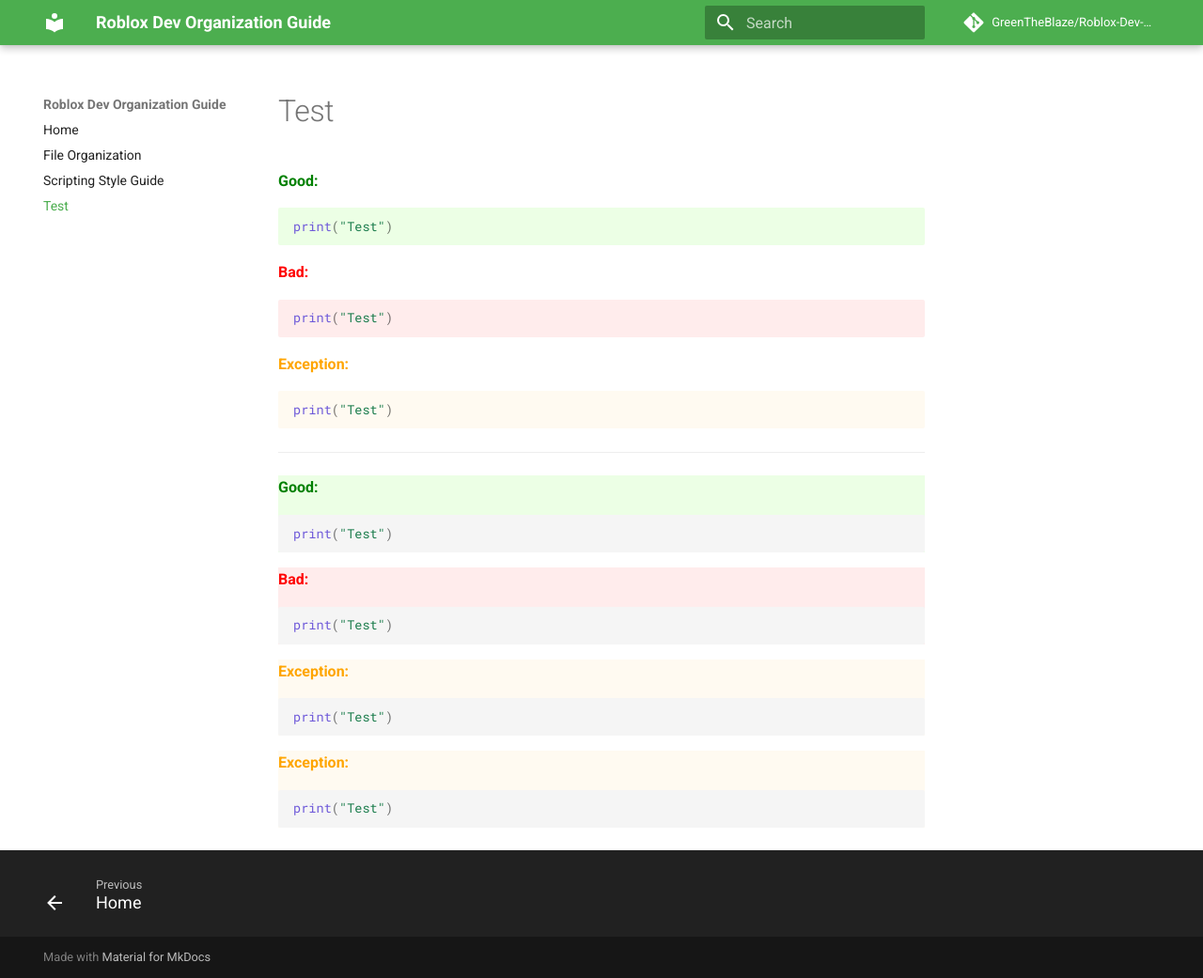
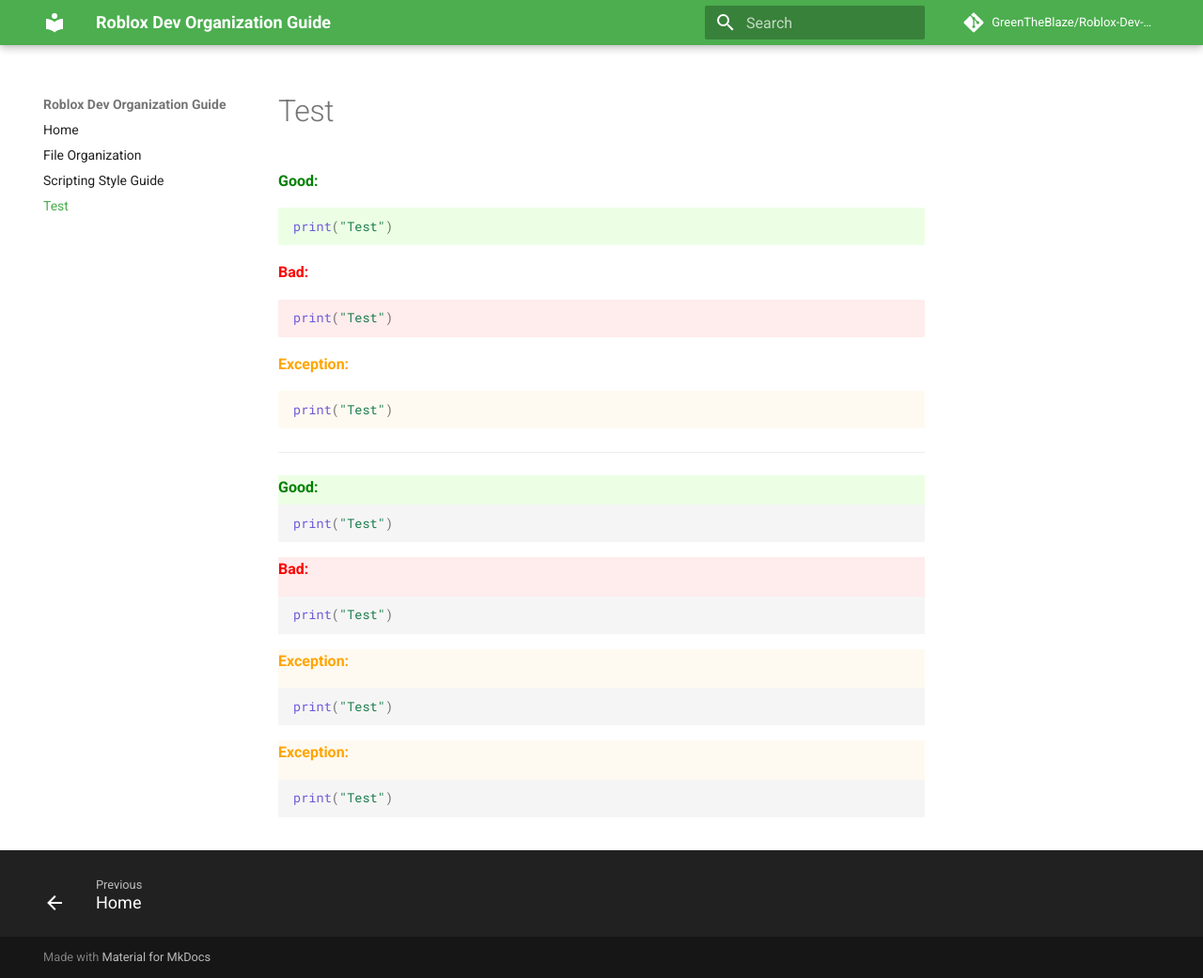
Before and after one commit to GreenTheBlaze/Roblox-Dev-Organization-Guide, an MkDocs documentation site: the page built from docs/test-code.md, in a window 1280 px wide and 1041 px high. Shown: the whole window at 94% size. Built offline with MkDocs 1.6.1 and Material for MkDocs 9.7.7, drawn with Linux system fonts in a browser that asks for light colours; comment, search, counter and statistics services are not loaded.

Commit message:
Update extra.css

```diff
--- a/docs/stylesheets/extra.css
+++ b/docs/stylesheets/extra.css
@@ -61,16 +61,21 @@
 .md-typeset .style-good-auto-header {
   font-weight: normal;
   background-color: #ecffe5;
-/*   display: block; */
+  display: block;
 /*   border-color: rgb(43, 155, 70); */
 /*   border-radius: 4px; */
+}
+
+.md-typeset .style-good-auto-header pre {
   margin-top: 0;
 }
+
 /* .md-typeset pre.style-good-auto-header::before { */
 .md-typeset .style-good-auto-header::before {
   color: green;
   content: "Good:";
   font-weight: bold;
+  display: block;
   margin-bottom: 0.25rem;
 }
 
```
